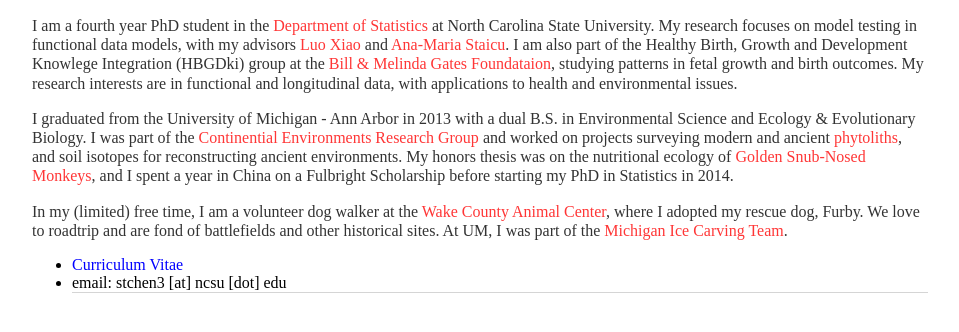
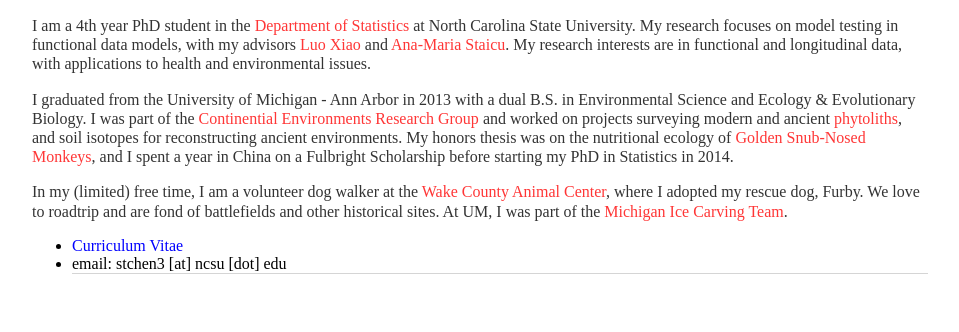
Before and after one commit to stchen3/stchen3.github.io, a Jekyll site: the page built from index.html, in a window 1280 px wide, cut to the strip 476-808 px from the top of the page. Shown: the whole strip, without its empty margins (160-1119 px from the left). Built offline with Jekyll 4.4.1, drawn with Linux system fonts in a browser that asks for light colours.

Commit message:
Update index.html

```diff
--- a/index.html
+++ b/index.html
@@ -14,10 +14,9 @@ title: Stephanie T. Chen
 		</div><!-- /.container -->
 
 		<p>
-			I am a fourth year PhD student in the <a href="http://www.stat.ncsu.edu/" target="blank"><font color=#FF3636>Department of Statistics</font></a> at North Carolina State University.
+			I am a 4th year PhD student in the <a href="http://www.stat.ncsu.edu/" target="blank"><font color=#FF3636>Department of Statistics</font></a> at North Carolina State University.
 			My research focuses on model testing in functional data models, with my advisors <a href="http://www4.stat.ncsu.edu/~xiao/" target="blank"><font color=#FF3636>Luo Xiao</font></a> and
-			<a href="http://www4.stat.ncsu.edu/~staicu/" target="blank"><font color=#FF3636>Ana-Maria Staicu</font></a>. I am also part of the
-			Healthy Birth, Growth and Development Knowlege Integration (HBGDki) group at the <a href="http://www.gatesfoundation.org/" target="blank"><font color=#FF3636>Bill &#38; Melinda Gates Foundataion</font></a>, studying patterns in fetal growth and birth outcomes.
+			<a href="http://www4.stat.ncsu.edu/~staicu/" target="blank"><font color=#FF3636>Ana-Maria Staicu</font></a>.
 			My research interests are in functional and longitudinal data, with applications to health and environmental issues.
 		</p>
 
```
